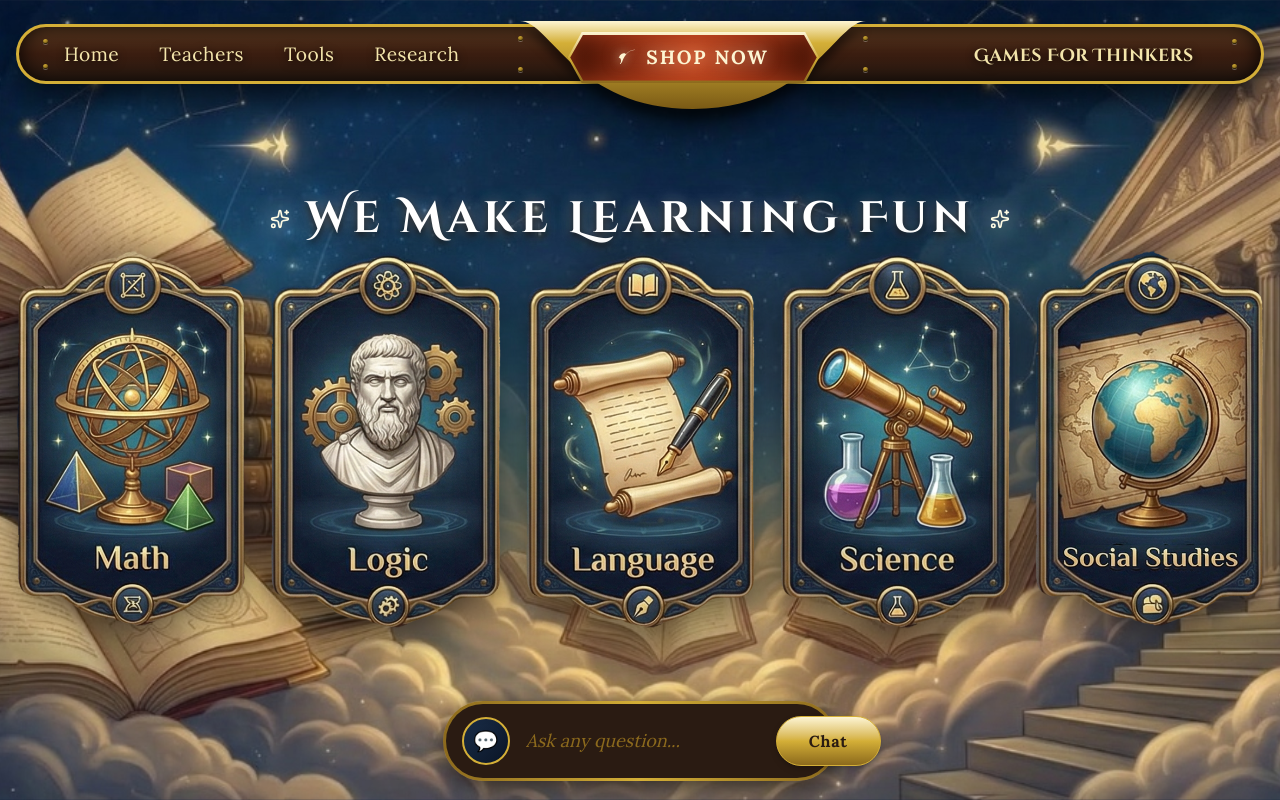
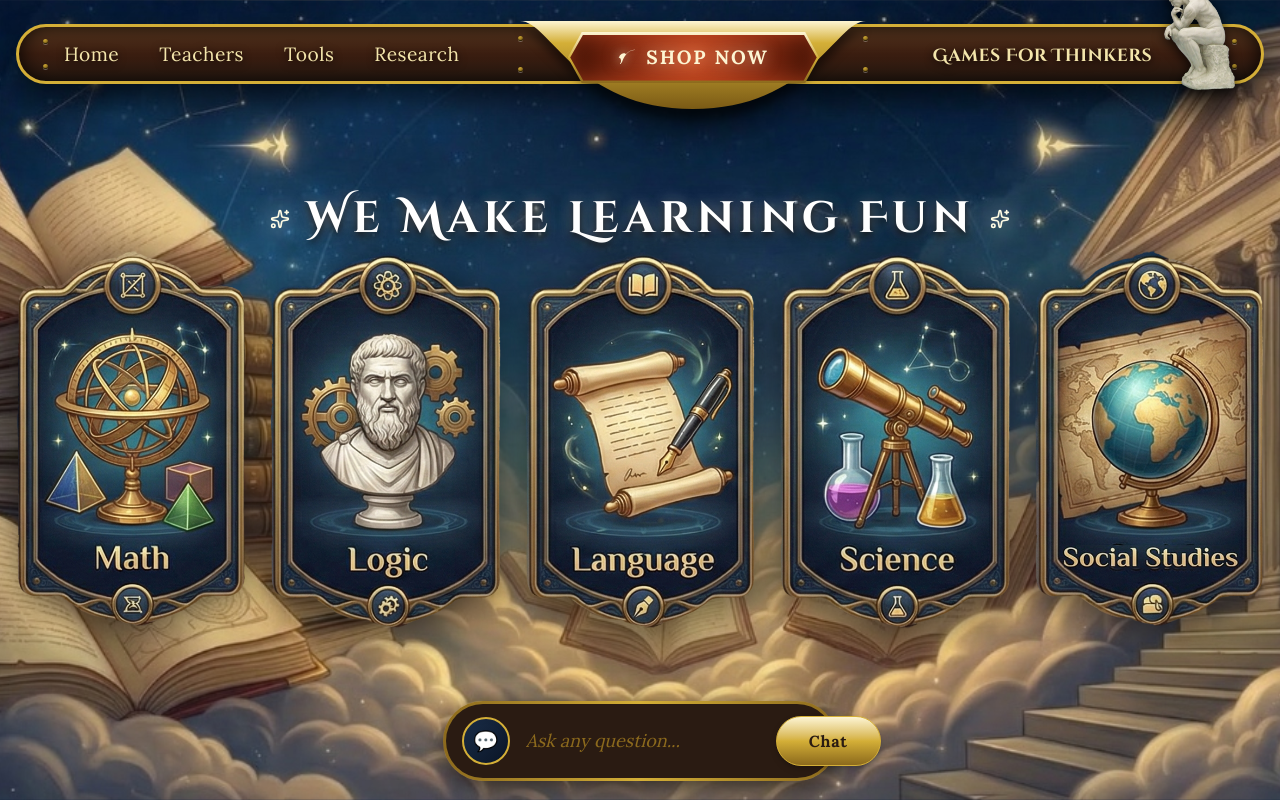
Before and after one commit to MichaelClever/GFT, a Next.js app: page /GFT/ in a window 1280 px wide. Shown: the top 800 px of the page. Built offline with nearby package versions, Linux system fonts and the light colour scheme; grey boxes are pictures that could not be loaded.

Commit message:
Fix zero-width dimension collapse on Thinker logo

```diff
--- a/components/layout/Navbar.tsx
+++ b/components/layout/Navbar.tsx
@@ -83,14 +83,13 @@ export function Navbar() {
                                 Games For Thinkers
                             </Link>
 
-                            {/* The Thinker Statue - Positioned to the right of the text and scaled precisely */}
-                            <div className="absolute left-full ml-3 pointer-events-none" style={{ top: '-38px', height: '105px', width: 'auto', zIndex: 30 }}>
-                                <img
-                                    src="/GFT/thinker.png"
-                                    alt="The Thinker"
-                                    className="h-full w-auto object-contain drop-shadow-[0_4px_6px_rgba(0,0,0,0.8)] filter transition-all hover:scale-105"
-                                />
-                            </div>
+                            {/* The Thinker Statue - Scaled and pushed up to touch the top bounds */}
+                            <img
+                                src="/GFT/thinker.png"
+                                alt="The Thinker"
+                                className="pointer-events-none drop-shadow-[0_4px_6px_rgba(0,0,0,0.8)] filter transition-all hover:scale-105 ml-3 relative z-30"
+                                style={{ height: '105px', width: 'auto', marginTop: '-38px' }}
+                            />
                         </div>
                     </div>
                 </div>
```
Also changed, not shown: public/thinker.png (added).
